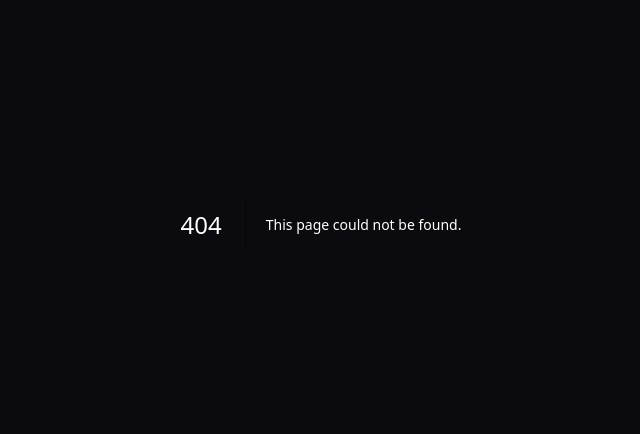
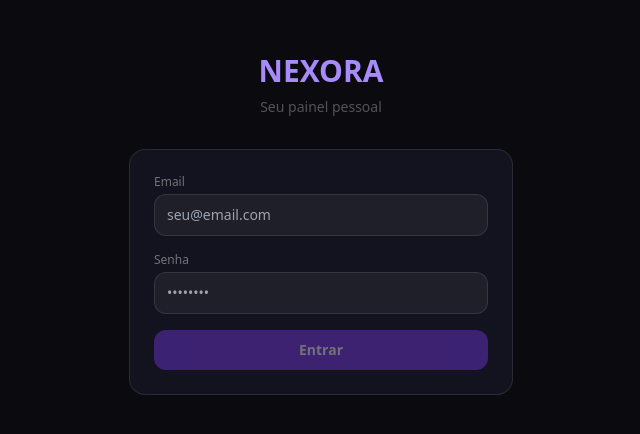
Before and after one commit to Paloma-h/painel-nexora, a Next.js app: page /login in a window 1280 px wide. Before the commit this address had no page. Shown: the part 176-610 px from the top of the page, without its empty margins (319-959 px from the left). Built offline with nearby package versions, Linux system fonts and the light colour scheme; no server answers.

Commit message:
feat: adiciona login e middleware de autenticacao

```diff
--- /dev/null
+++ b/app/login/page.tsx
@@ -0,0 +1,64 @@
+'use client'
+import { useState } from 'react'
+import { supabase } from '@/lib/supabase'
+import { useRouter } from 'next/navigation'
+
+export default function LoginPage() {
+  const [email, setEmail] = useState('')
+  const [password, setPassword] = useState('')
+  const [loading, setLoading] = useState(false)
+  const [error, setError] = useState('')
+  const router = useRouter()
+
+  async function handleLogin() {
+    if (!email || !password) return
+    setLoading(true)
+    setError('')
+    const { error } = await supabase.auth.signInWithPassword({ email, password })
+    if (error) { setError('Email ou senha incorretos'); setLoading(false); return }
+    router.push('/agenda')
+  }
+
+  return (
+    <div className="min-h-screen bg-[#0a0a0f] flex items-center justify-center p-4">
+      <div className="w-full max-w-sm">
+        <div className="text-center mb-8">
+          <h1 className="text-3xl font-black text-violet-400 mb-2">NEXORA</h1>
+          <p className="text-white/30 text-sm">Seu painel pessoal</p>
+        </div>
+        <div className="bg-[#13131f] border border-white/10 rounded-2xl p-6 space-y-4">
+          <div>
+            <label className="text-xs text-white/40 block mb-1">Email</label>
+            <input
+              type="email"
+              value={email}
+              onChange={e => setEmail(e.target.value)}
+              onKeyDown={e => e.key === 'Enter' && handleLogin()}
+              placeholder="seu@email.com"
+              className="w-full bg-white/5 border border-white/10 rounded-xl px-3 py-2.5 text-white text-sm outline-none focus:border-violet-500"
+            />
+          </div>
+          <div>
+            <label className="text-xs text-white/40 block mb-1">Senha</label>
+            <input
+              type="password"
+              value={password}
+              onChange={e => setPassword(e.target.value)}
+              onKeyDown={e => e.key === 'Enter' && handleLogin()}
+              placeholder="••••••••"
+              className="w-full bg-white/5 border border-white/10 rounded-xl px-3 py-2.5 text-white text-sm outline-none focus:border-violet-500"
+            />
+          </div>
+          {error && <p className="text-red-400 text-xs bg-red-500/10 border border-red-500/20 rounded-xl px-3 py-2">{error}</p>}
+          <button
+            onClick={handleLogin}
+            disabled={!email || !password || loading}
+            className="w-full py-2.5 bg-violet-600 hover:bg-violet-500 disabled:opacity-40 text-white rounded-xl text-sm font-semibold transition-all"
+          >
+            {loading ? 'Entrando...' : 'Entrar'}
+          </button>
+        </div>
+      </div>
+    </div>
+  )
+}
```
Also changed, not shown: middleware.ts (added, +20 -0 lines).
